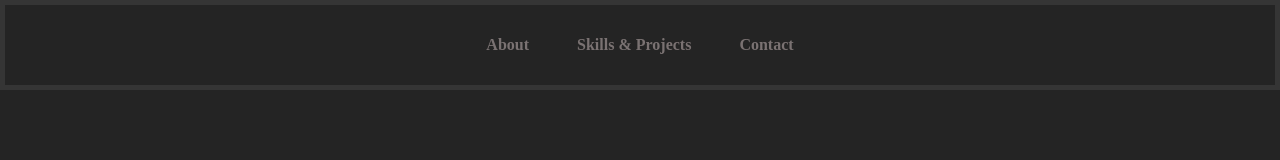
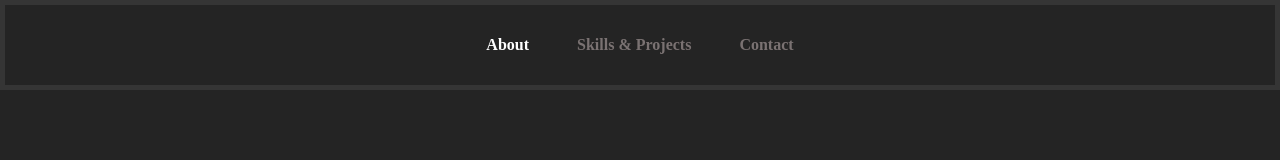
Before and after one commit to aaddaarrsshhP/Portfolio, a React (Vite) app: page / in a window 1280 px wide. Shown: the top 160 px of the page. Built offline with nearby package versions, Linux system fonts and the light colour scheme; grey boxes are pictures that could not be loaded.

Commit message:
Update Header.jsx

```diff
--- a/src/components/Header.jsx
+++ b/src/components/Header.jsx
@@ -2,7 +2,7 @@ import React, { useRef, useState } from 'react'
 
 export const Header = ({func,about,portfolio,contact}) => {
 
-  const [abou,setAbou]=useState(null);
+  const [abou,setAbou]=useState({color: 'white'});
   const [port,setPort]=useState(null);
   const [cont,setCont]=useState(null);
 
```
